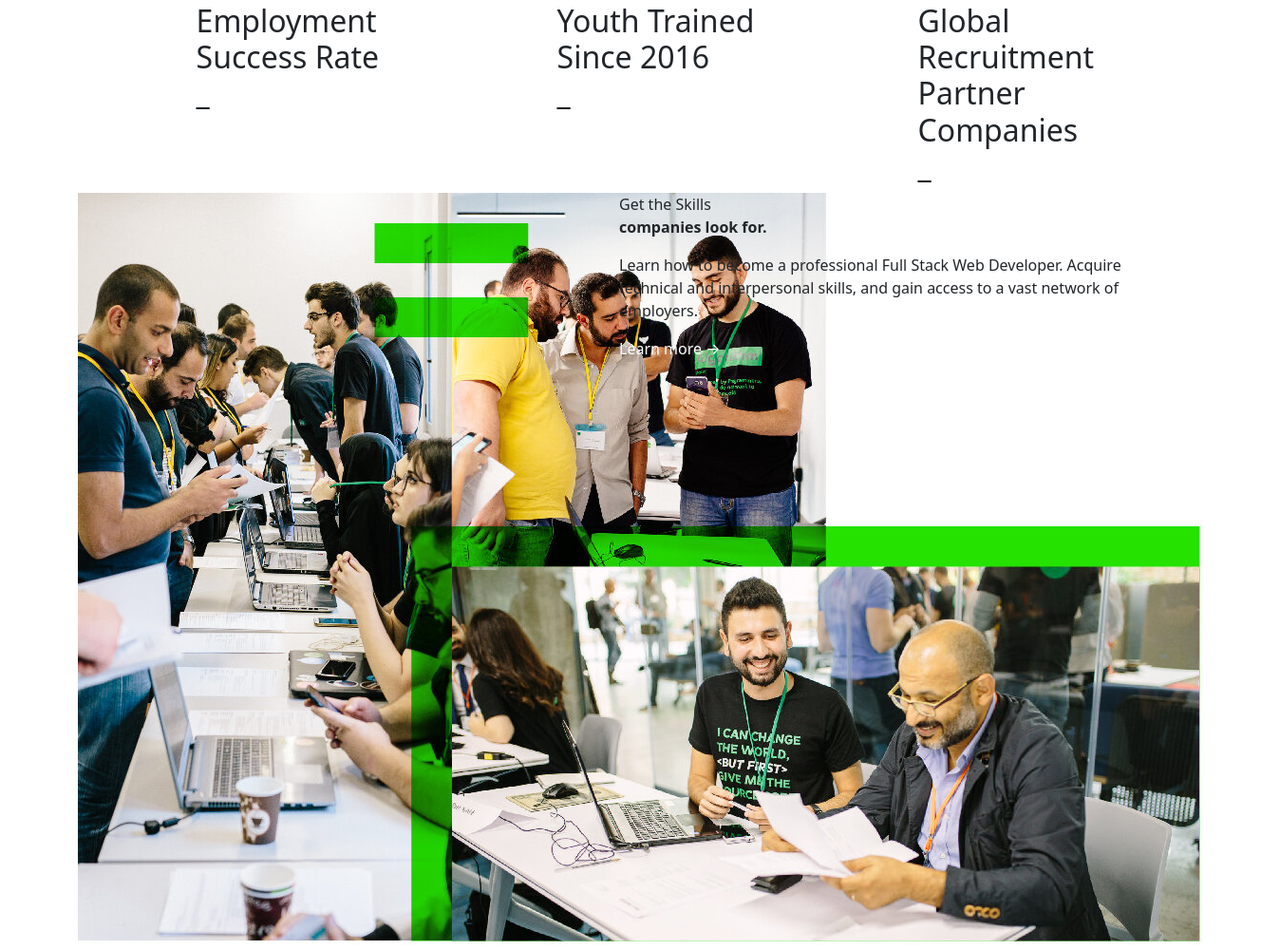
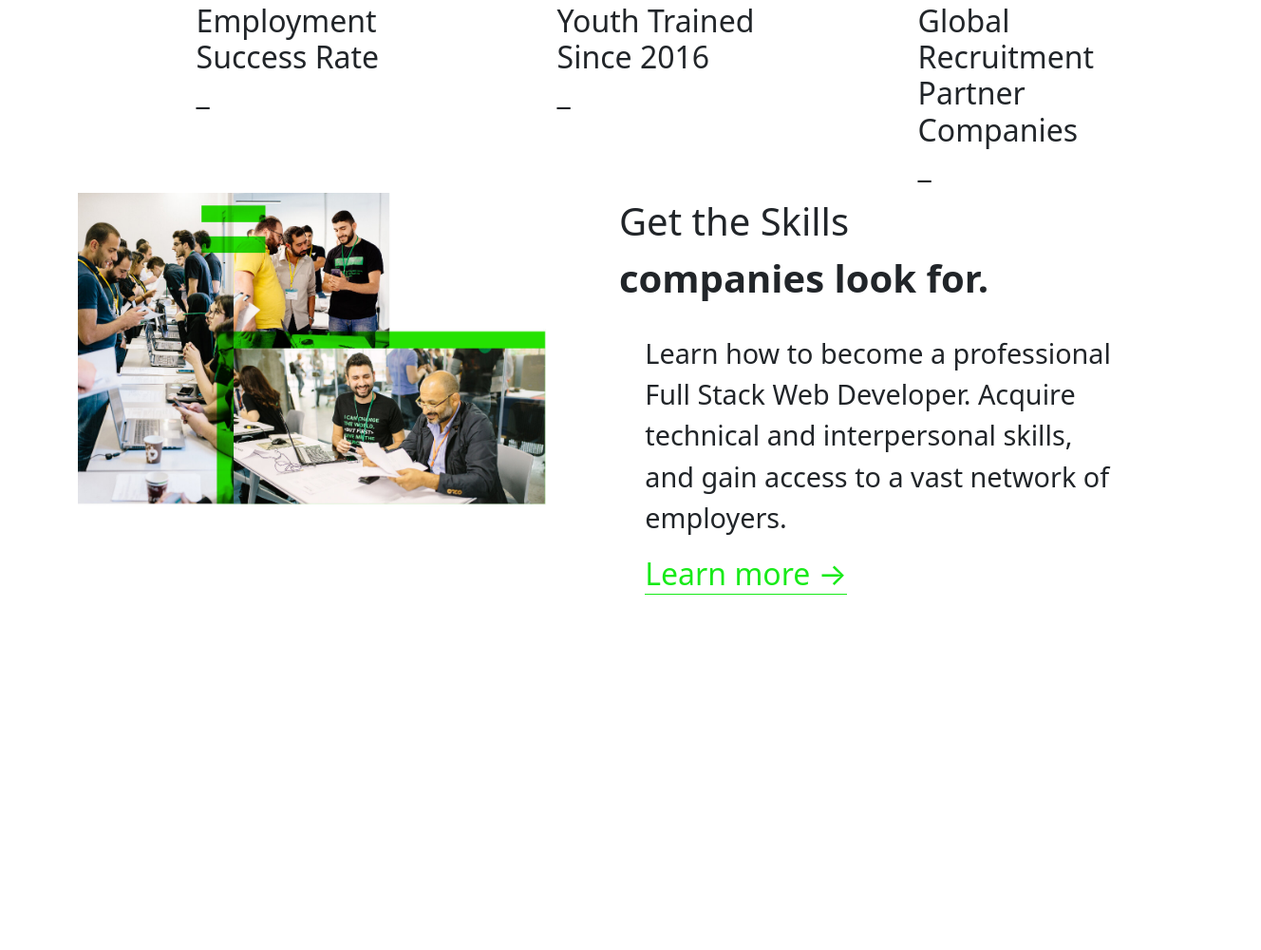
Before and after one commit to Hadi-AlKammouni/SE-Factory__html-css-bootstrap, a plain HTML site: page index.html in a window 1280 px wide. Shown: the part 920-1920 px from the top of the page at 95% size, 1328 px wide, since content can reach past the window. After the commit the page ends 1548 px from the top, so only its background shows below. Drawn offline with nearby package versions, Linux system fonts and the light colour scheme.

Commit message:
Styling skills section

```diff
--- a/styles/style.css
+++ b/styles/style.css
@@ -61,3 +61,26 @@
     padding-left: 35%;
 }
 /*************************************/
+/*SKILLS*/
+.skillsimage{
+
+    width:95%;
+}
+.rightskills-para1{
+    font-size: 250%;
+    margin-bottom: 5%;
+}
+.rightskills-para2{
+    font-size: 180%;
+    margin-left: 5%;
+    margin-bottom: 2.5%;
+    width: 90%;
+}
+#rightskills-link{
+    color:#18ea19;
+    font-size: 200%;
+    margin-left: 5%;
+    border-bottom-style:solid ;
+    border-width: 0.5px;
+}
+/*************************************/
```
